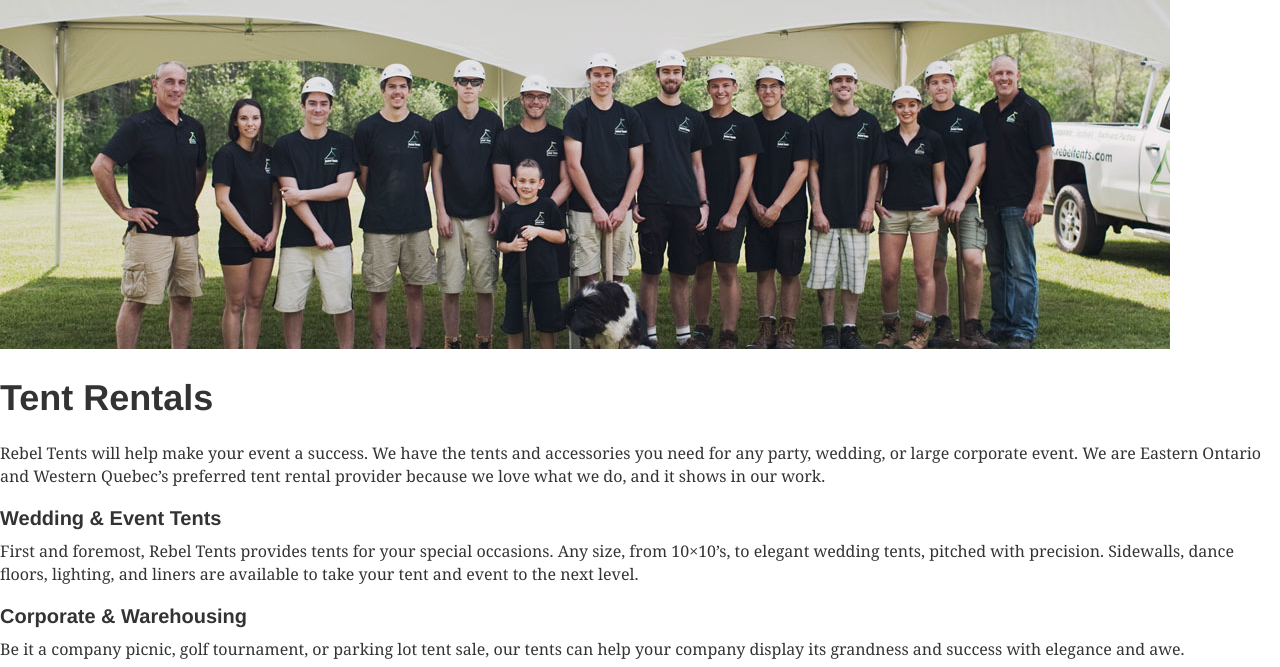
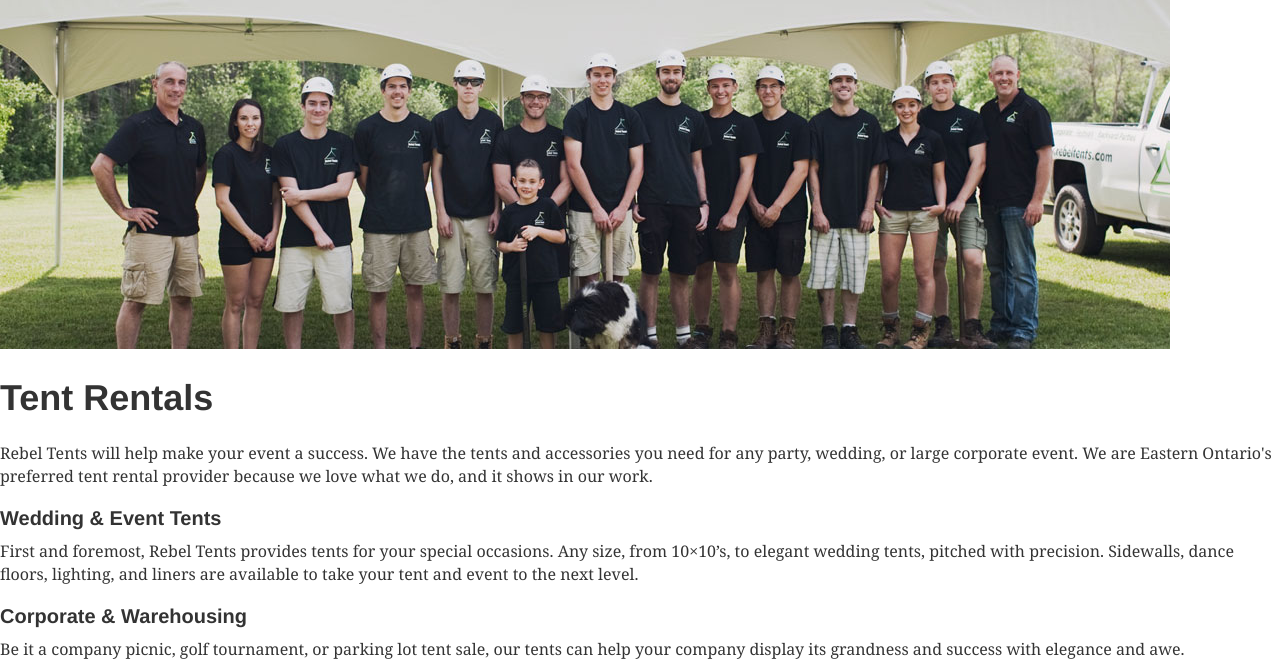
Before and after one commit to ajanuszkiewicz/rebel_tents, a Gatsby site: page / in a window 1280 px wide. Shown: the part 129-796 px from the top of the page. Built offline with nearby package versions, Linux system fonts and the light colour scheme; Gatsby itself is replaced by a stand-in of ours.

Commit message:
Remove quebec

```diff
--- a/src/pages/index.js
+++ b/src/pages/index.js
@@ -32,7 +32,7 @@
           <p>
             Rebel Tents will help make your event a success. We have the tents
             and accessories you need for any party, wedding, or large corporate
-            event. We are Eastern Ontario and Western Quebec’s preferred tent
+            event. We are Eastern Ontario's preferred tent
             rental provider because we love what we do, and it shows in our
             work.
           </p>
```
